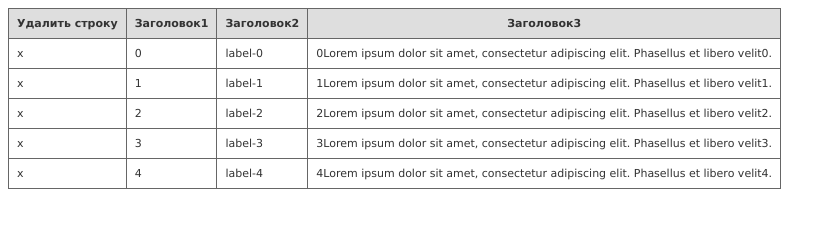
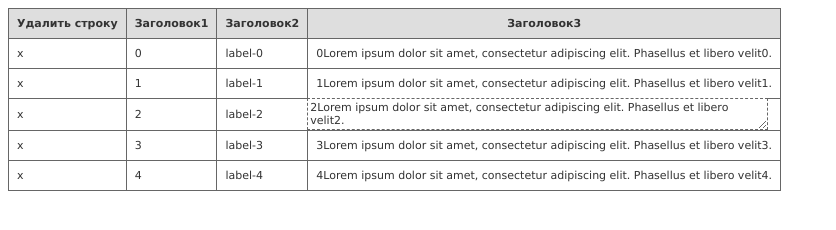
Before and after one commit to CrazyTimon/raidix, a plain HTML site: page index.html in a window 1280 px wide. Both pictures are taken after a click on the element 394 px from the left and 98 px from the top of the page. Shown: the whole page, without its empty margins (0-836 px from the left). Drawn offline with nearby package versions, Linux system fonts and the light colour scheme.

Commit message:
editing_mode

```diff
--- a/css/style.css
+++ b/css/style.css
@@ -25,3 +25,11 @@ table td {
 .ui-costom-cursor-pointer{
     cursor:pointer;
 }
+
+.onEdit{
+    font-family: verdana, arial, sans-serif;
+    font-size: 11px;
+    color: #333;
+    border: 1px dashed #666;
+    margin: -9px 1px -11px -9px;
+}
--- a/index.html
+++ b/index.html
@@ -7,7 +7,6 @@
 </head>
 <body>
 <script src="js/jquery.js" type="text/javascript"></script>
-<script src="http://code.jquery.com/ui/1.10.3/jquery-ui.js" type="text/javascript"></script>
 <script src="js/underscore.js" type="text/javascript"></script>
 <script src="js/backbone.js" type="text/javascript"></script>
 <script src="js/jsondata.js" type="text/javascript"></script>
--- a/js/main.js
+++ b/js/main.js
@@ -15,6 +15,7 @@ Main.Collections = Backbone.Collection.extend({
 
 Main.TableView = Backbone.View.extend({
     tagName: "table",
+    className: "js_table",
     events:{
         "click .js-delete-row": "onClickDelete"
     },
@@ -41,17 +42,35 @@ Main.TableView = Backbone.View.extend({
 
 Main.RowView = Backbone.View.extend({
     tagName: 'tr',
+    events: {
+        "click td": "onCellClick"
+    },
+    onCellClick: function(e){//Можно реализовать и через модель, для это нужно будет завести модель под каждую ячейку
+        debugger;
+        var $el = $(e.currentTarget),
+            $input = $("<textarea>",{
+                name: $el.data("name"),
+                text: $el.html(),
+                style: "width: " + $el.width() + "px;",
+                class: "onEdit"
+            });
+        $el.html($input);
+    },
     renderRow: function(){
-        var row = [],
+        var that = this,
+            row = [],
             delet_el = $("<td></td>",{
                 "class":"js-delete-row ui-costom-cursor-pointer",
-                "data-id":this.model.id
+                "data-id":this.model.id,
+                "text":"x"
             });
-            row = _.invoke(this.model.toJSON(),function(){
+            this.$el.append(delet_el);
+            _.each(this.model.toJSON(), function(value, name){
+                that.$el.append($("<td></td>",{"text": value, "data-name": name}));
+            });
+            /*row = _.invoke(this.model.toJSON(),function(a,b){
                 return "<td>"+this+"</td>"
-            });
-            delet_el.html("x");
-        return delet_el.get(0).outerHTML + row.join("");
+            });*/
     },
     renderHeader: function(){
         var row = [],
@@ -60,13 +79,13 @@ Main.RowView = Backbone.View.extend({
                 return "<th>"+this+"</th>"
             });
             delet_el.html("Удалить строку")
-        return delet_el.get(0).outerHTML + row.join("");
+        this.$el.html(delet_el.get(0).outerHTML + row.join(""));
     },
     render: function() {
         if(this.options.is_header){
-            this.$el.html(this.renderHeader());
+            this.renderHeader();
         } else {
-            this.$el.html(this.renderRow());
+            this.renderRow();
         }
         return this;
     }
```
